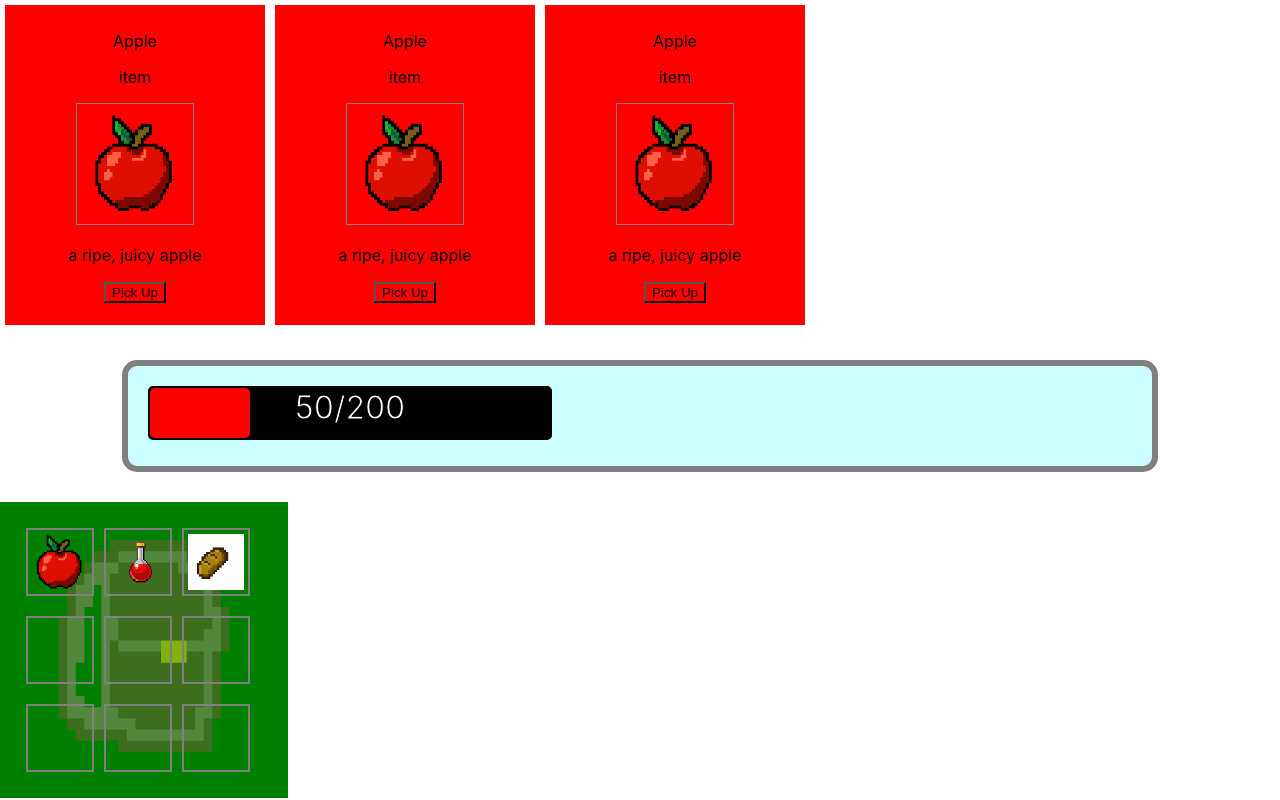
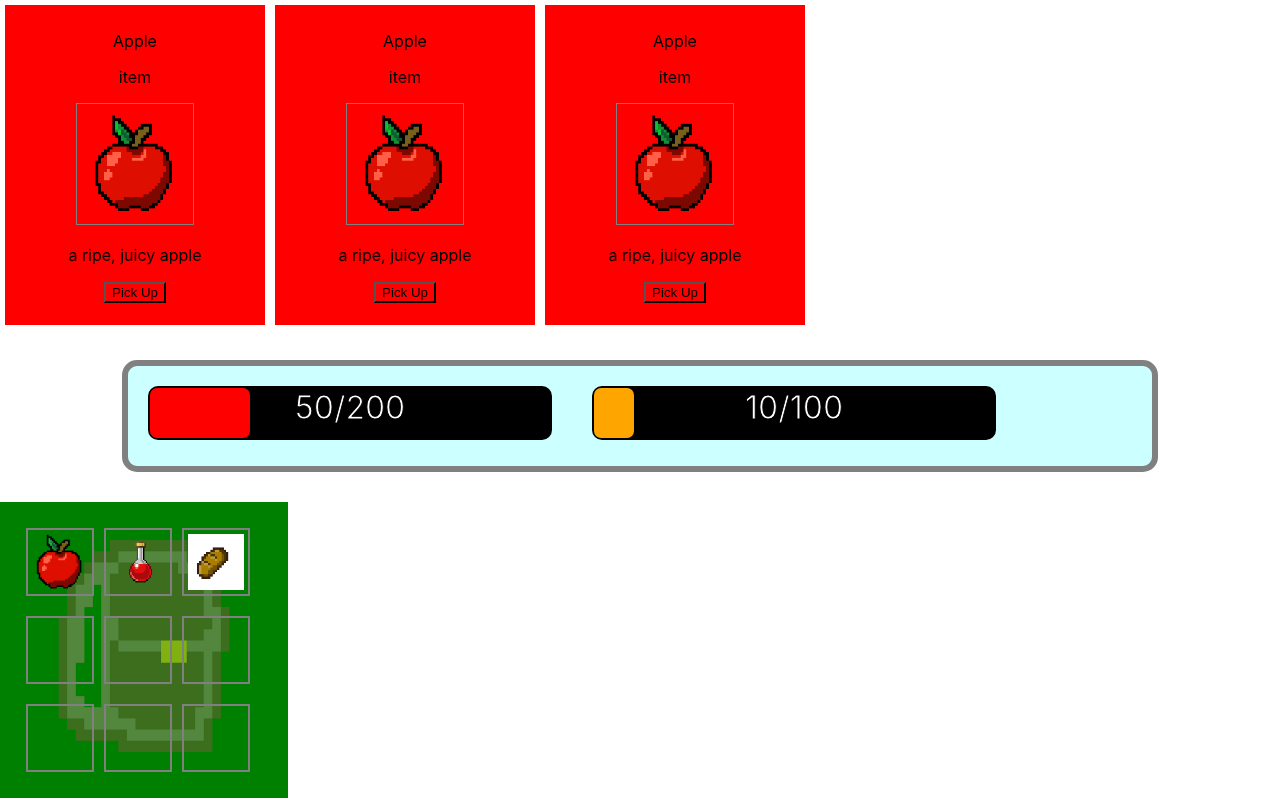
Before and after one commit to Ryhu/react-project, a React (Create React App) app: page / in a window 1280 px wide. Built offline with nearby package versions, Linux system fonts and the light colour scheme.

Commit message:
added hunger status+values to items, added discard function to items

```diff
--- a/src/components/StatusBar.js
+++ b/src/components/StatusBar.js
@@ -9,9 +9,18 @@ class StatusBar extends Component {
       width: ${Math.floor(parseFloat(this.props.status.HP) / this.props.status.HPMax * 100) }%;
       height: 50px;
       position: absolute;
-      border-radius: 5px;
+      border-radius: 7px;
       z-index: 2;
     `
+    const MovingHungerBar = styled.div`
+      background-color: orange;
+      width: ${Math.floor(parseFloat(this.props.status.Hunger) / this.props.status.HungerMax * 100) }%;
+      height: 50px;
+      position: absolute;
+      border-radius: 7px;
+      z-index: 2;
+    `
+
 
     return (
       <StatusContainer>
@@ -19,6 +28,10 @@ class StatusBar extends Component {
           <MovingHPBar></MovingHPBar>
           <HPBarText>{this.props.status.HP + '/' + this.props.status.HPMax}</HPBarText>
         </HPBar>
+        <HungerBar>
+          <MovingHungerBar></MovingHungerBar>
+          <HungerBarText>{this.props.status.Hunger + '/' + this.props.status.HungerMax}</HungerBarText>
+        </HungerBar>
       </StatusContainer>
     )
   }
@@ -33,6 +46,8 @@ const StatusContainer = styled.div`
   margin: auto;
   margin-top: 30px;
   margin-bottom: 30px;
+  display: flex;
+  flex-direction: row;
 `
 
 const HPBar = styled.div`
@@ -40,14 +55,35 @@ const HPBar = styled.div`
   margin: 20px;
   width: 400px;
   height: 50px;
-  border-radius: 5px;
+  border-radius: 10px;
   border: 2px solid black;
   font-size: 2rem;
   position: relative;
   z-index: 1
 `
+const HPBarText = styled.p`
+  -webkit-text-fill-color: white;
+  -webkit-text-stroke-width: .9px;
+  -webkit-text-stroke-color: black;
+  margin-top: 0;
+  z-index: 3;
+  position: relative;
+  width: 100%;
+  text-align: center;
+`
 
-const HPBarText = styled.p`
+const HungerBar = styled.div`
+  background-color: black;
+  margin: 20px;
+  width: 400px;
+  height: 50px;
+  border-radius: 10px;
+  border: 2px solid black;
+  font-size: 2rem;
+  position: relative;
+  z-index: 1
+`
+const HungerBarText = styled.p`
   -webkit-text-fill-color: white;
   -webkit-text-stroke-width: .9px;
   -webkit-text-stroke-color: black;
--- a/src/components/modals/ItemModal.js
+++ b/src/components/modals/ItemModal.js
@@ -9,7 +9,16 @@ class ItemModal extends React.Component {
 
   useItem = event => {
     this.onClose()
-    this.props.IncreaseHP(this.props.item.recoverAmount)
+    if(this.props.item.HPUp){
+      this.props.IncreaseHP(this.props.item.HPUp)
+    }
+    if(this.props.item.HungerUp){
+      this.props.IncreaseHunger(this.props.item.HungerUp)
+    }
+    this.props.DeleteItem(this.props.inventoryIndex)
+  }
+  discardItem = event => {
+    this.onClose()
     this.props.DeleteItem(this.props.inventoryIndex)
   }
 
@@ -22,7 +31,8 @@ class ItemModal extends React.Component {
           <ItemImage src={'./' + this.props.item.image + '.png'}></ItemImage>
           <p>{this.props.item.flavor}</p>
           <p>{this.props.item.effectDescription}</p>
-          <UseButton onClick={this.useItem}>Use</UseButton></>
+          <UseButton onClick={this.useItem}>Use</UseButton>
+          <DiscardButton onClick={this.discardItem}>Discard</DiscardButton></>
           : null
       }
       </ItemModalDisplay>
@@ -58,6 +68,12 @@ const UseButton = styled.button`
   border-radius: 5px;
   padding: 1rem;
 `
+const DiscardButton = styled.button`
+  font-size: 1.2rem;
+  cursor: pointer;
+  border-radius: 5px;
+  padding: 1rem;
+`
 const ItemImage = styled.img`
   max-height: 150px;
   max-width: 150px;
@@ -70,6 +86,7 @@ const mapStateToProps = (state) => ({status: state.status});
 const mapDispatchToProps = dispatch => {
   return {
     IncreaseHP: (amount) => dispatch({ type: 'INCREASE_HP', amount: amount }),
+    IncreaseHunger: (amount) => dispatch({ type: 'INCREASE_HUNGER', amount: amount }),
     DeleteItem: (index) => dispatch({ type: 'DELETE_ITEM', index: index }),
   };
 };
--- a/src/reducers/InventoryReducer.js
+++ b/src/reducers/InventoryReducer.js
@@ -40,8 +40,9 @@ let items = {
     type: 'item',
     image: 'apple',
     flavor: 'a ripe, juicy apple',
-    effectDescription: 'heals 10 HP',
-    recoverAmount: 10,
+    effectDescription: 'heals 5 HP, 5 Hunger',
+    HPUp: 5,
+    HungerUp: 5,
   },
   'Potion': {
     name: 'Potion',
@@ -49,14 +50,15 @@ let items = {
     image: 'potion',
     flavor: 'a potion made of red herbs',
     effectDescription: 'heals 50 HP',
-    recoverAmount: 50,
+    HPUp: 50,
   },
   'Bread': {
     name: 'Bread',
     type: 'item',
     image: 'bread',
     flavor: 'made of bread.',
-    effectDescription: 'heals 20 HP',
-    recoverAmount: 20,
+    effectDescription: 'heals 10 HP, 20 Hunger',
+    HPUp: 10,
+    HungerUp: 20,
   }
 }
--- a/src/reducers/StatusReducer.js
+++ b/src/reducers/StatusReducer.js
@@ -2,6 +2,8 @@ export default function StatusReducer(
     state = {
       HP: 50,
       HPMax: 200,
+      Hunger: 10,
+      HungerMax: 100,
     },
     action
   ) {
@@ -11,6 +13,11 @@ export default function StatusReducer(
           ...state,
           HP: state.HP + action.amount > state.HPMax ? state.HPMax : state.HP + action.amount
         }
+      case 'INCREASE_HUNGER':
+        return {
+          ...state,
+          Hunger: state.Hunger + action.amount > state.HungerMax ? state.HungerMax : state.Hunger + action.amount
+        }
       default:
         return state;
     }
```
